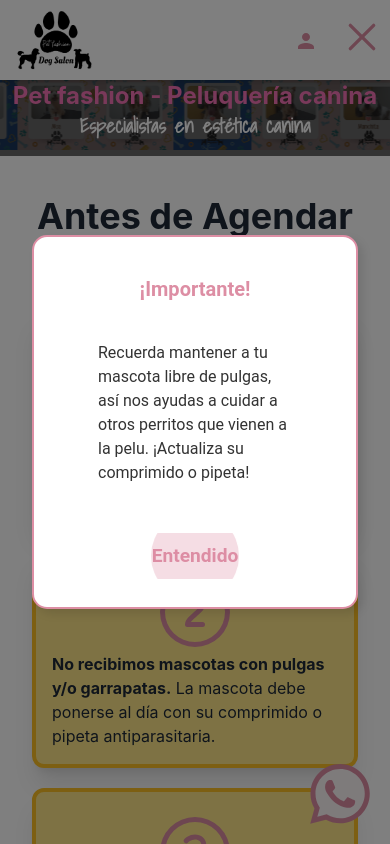
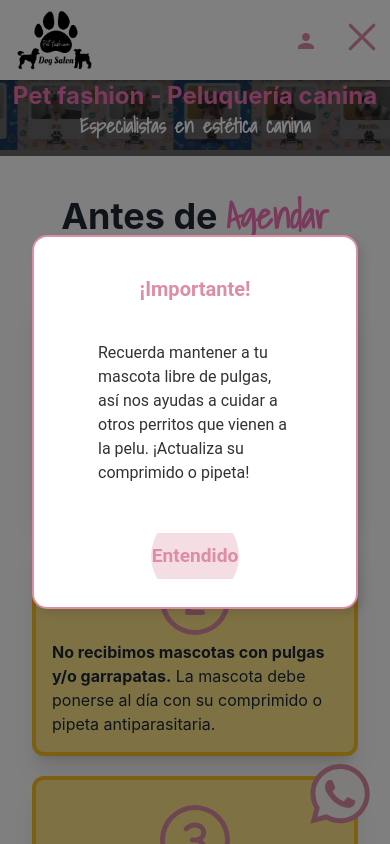
Before and after one commit to bohaz/petfashion, a React (Create React App) app: page /Booking in a window 390 px wide. Shown: the top 844 px of the page. Built offline with nearby package versions, Linux system fonts and the light colour scheme.

Commit message:
Add spans

```diff
--- a/src/components/Booking.jsx
+++ b/src/components/Booking.jsx
@@ -17,15 +17,11 @@ function Booking() {
       className="p-4 pb-10 pt-10 flex flex-col items-center bg-contain bg-center bg-white"
       ref={ref}
     >
-
-      <motion.div
-        initial={{ opacity: 0, y: 20 }}
-        animate={{ opacity: inView ? 1 : 0, y: inView ? 0 : 20 }}
-        transition={{ duration: 0.5, delay: 0.1 }}
-        className="relative z-10"
-      >
-        <h1 className="font-bold mb-5 md:mb-10 text-4xl md:text-5xl xl:text-6xl text-center text-gray-800 after:content-[''] after:block after:w-40 after:h-1 after:bg-pink-400 after:mt-2 after:mx-auto">Antes de Agendar</h1>
-      </motion.div>
+      <h1 className="font-bold mb-5 md:mb-10 text-4xl md:text-5xl xl:text-6xl text-center text-gray-800">
+        Antes de
+        {' '}
+        <span className="font-shadows text-pink-400">Agendar</span>
+      </h1>
       <div className="p-4 pb-10 pt-10 flex flex-col gap-5 items-center bg-contain bg-center bg-white md:flex-row">
         <motion.div
           initial={{ opacity: 0, y: 20 }}
@@ -84,7 +80,11 @@ function Booking() {
         transition={{ duration: 0.5, delay: 0.5 }}
         className="relative z-10"
       >
-        <h2 className="font-bold mt-10 md:mb-10 text-4xl md:text-5xl xl:text-6xl text-center text-gray-800 after:content-[''] after:block after:w-40 after:h-1 after:bg-pink-400 after:mt-2 after:mx-auto">Cómo Agendar?</h2>
+        <h2 className="font-bold mt-10 md:mb-10 text-4xl md:text-5xl xl:text-6xl text-center text-gray-800">
+          Cómo
+          {' '}
+          <span className="font-shadows text-pink-400">Agendar?</span>
+        </h2>
         <div className="flex flex-col md:flex-row items-center justify-center mt-10 space-y-4 md:space-y-0 md:space-x-4">
           <div className="relative">
             <div className="w-12 h-12 bg-blue-500 rounded-full flex items-center justify-center text-white font-bold m-auto">
```
